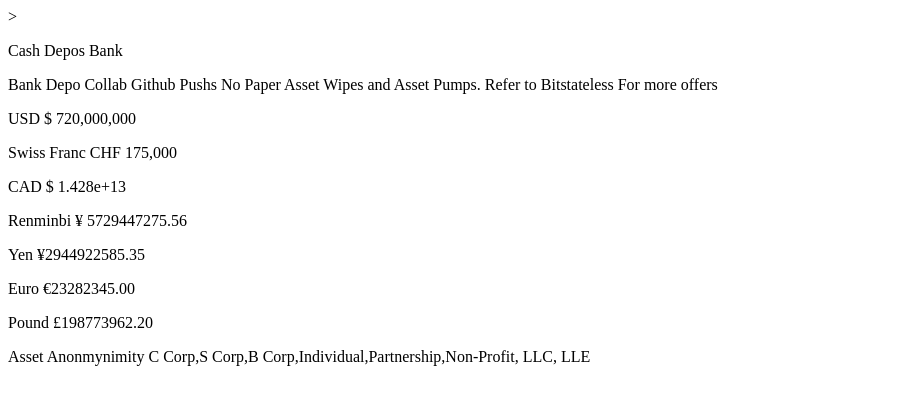
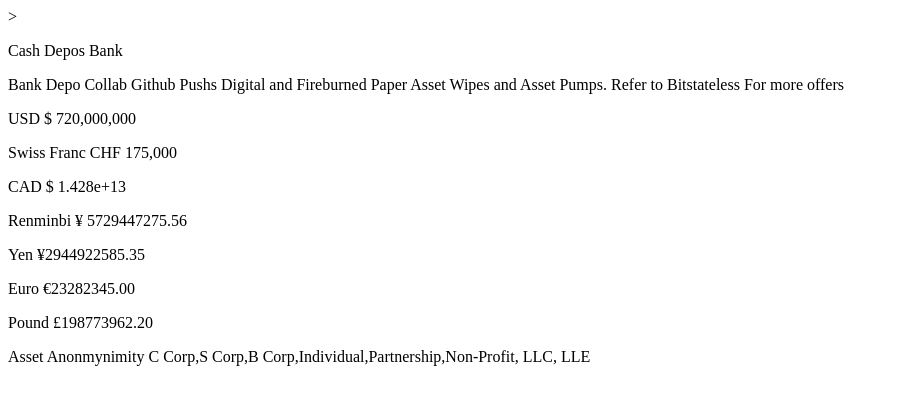
Before and after one commit to debloomanarco/CashDeposBank, a plain HTML site: page index.html in a window 1280 px wide. Shown: the whole page, without its empty margins (0-899 px from the left). Drawn offline with Linux system fonts and the light colour scheme.

Commit message:
Update index.html

```diff
--- a/index.html
+++ b/index.html
@@ -8,7 +8,7 @@
 
 <p>Cash Depos Bank</p>
 
-<p>Bank Depo Collab Github Pushs No Paper Asset Wipes and Asset Pumps. Refer to Bitstateless For more offers</p>
+<p>Bank Depo Collab Github Pushs Digital and Fireburned Paper Asset Wipes and Asset Pumps. Refer to Bitstateless For more offers</p>
 
 <p>USD $ 720,000,000</p>
 <p>Swiss Franc CHF 175,000</p>
```
